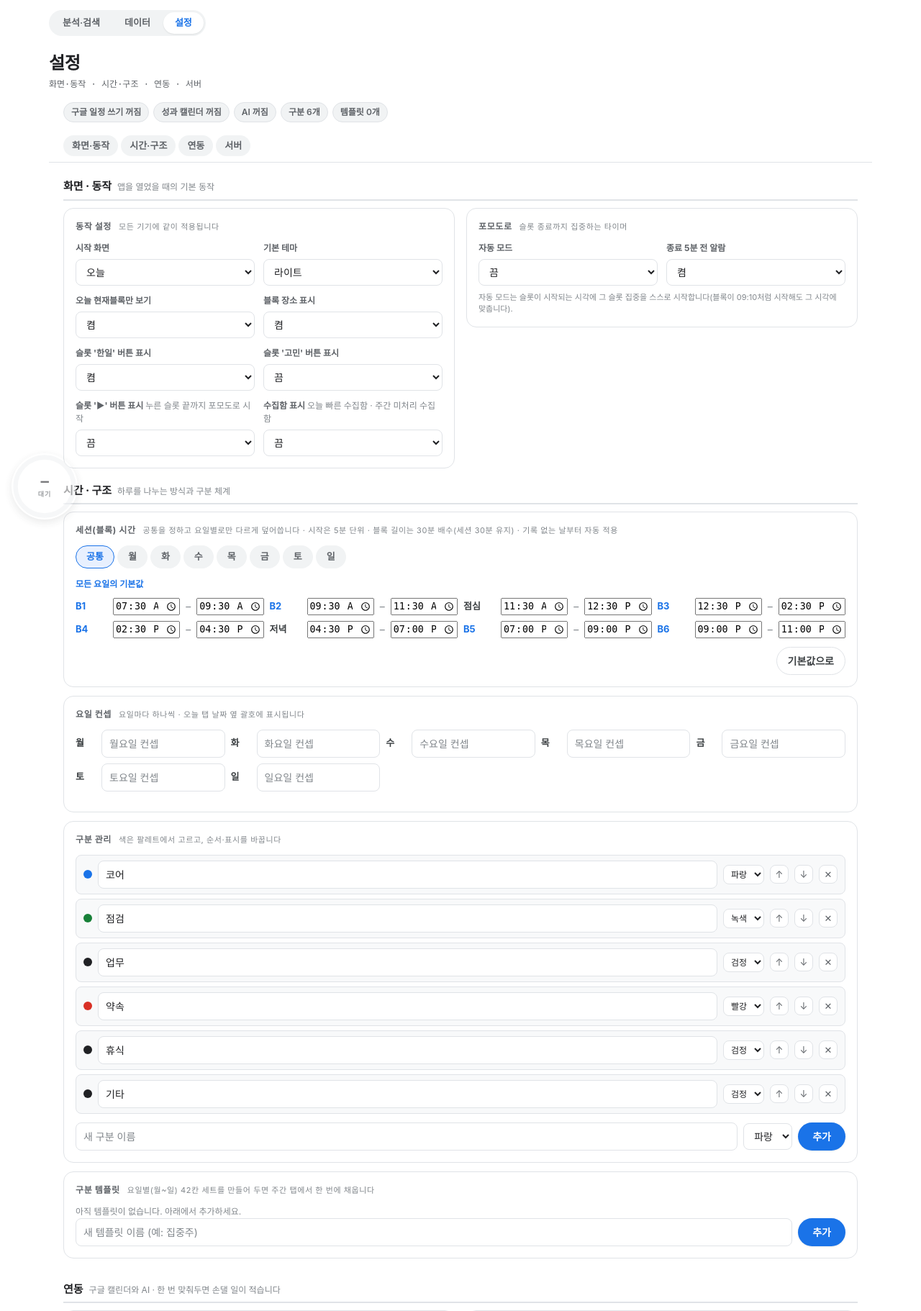
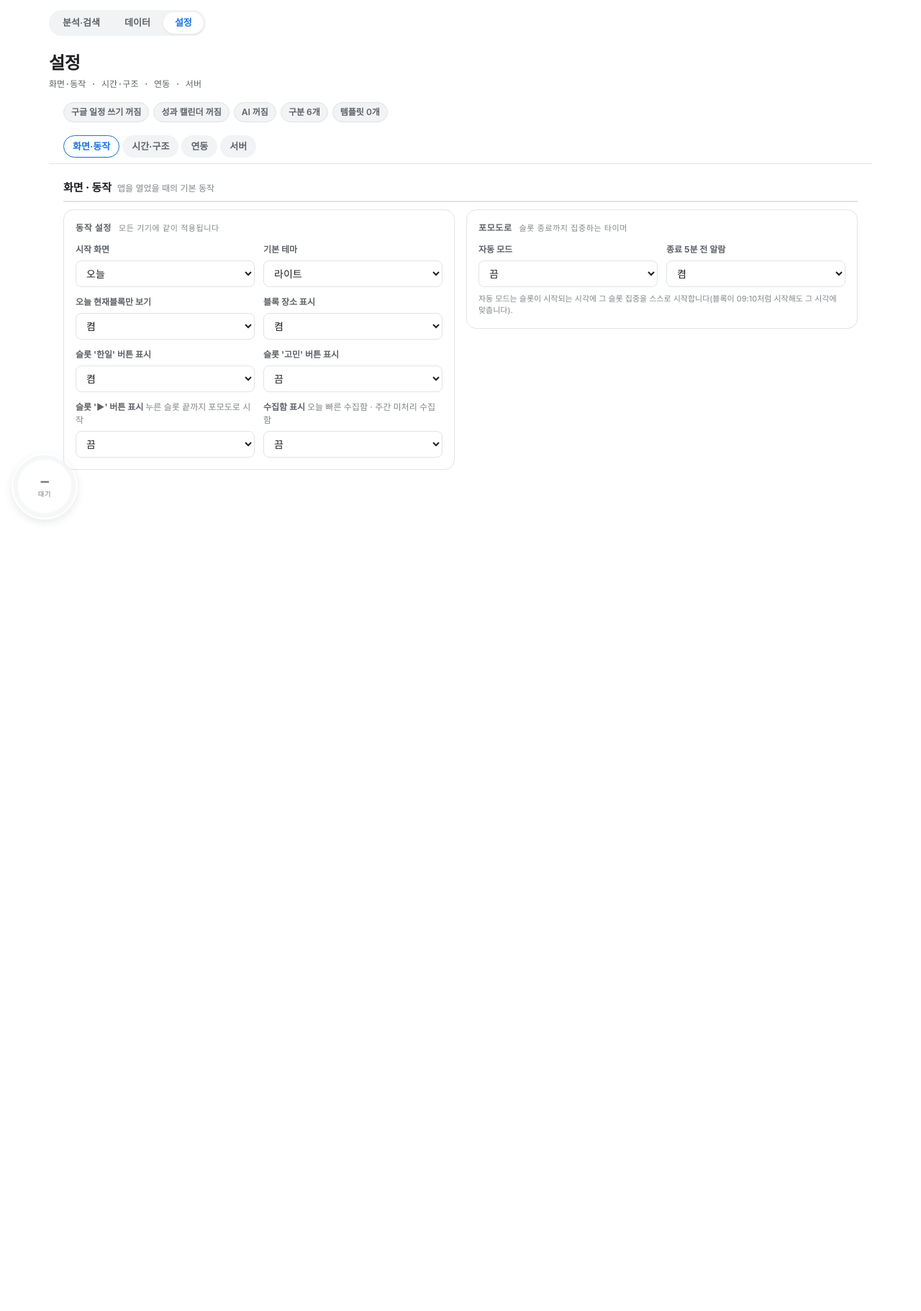
Before and after one commit to makitjung/6block, a FastAPI app: page /settings in a window 1280 px wide. Shown: the part 62-1884 px from the top of the page at 72% size. After the commit the page ends 787 px from the top, so only its background shows below. Run offline with FastAPI, Linux system fonts and the light colour scheme; data comes from the database, SQL or seed files in the repository; data that the repository does not hold is empty.

Commit message:
설정 탭을 그룹 탭으로 나누고 구분 관리를 3열로 배치한다
네 그룹이 한 화면에 다 펼쳐져 있어 어수선했다. 위의 바로가기 줄을 진짜 탭으로 바꿔
한 번에 한 그룹만 보이게 하고, 고른 탭은 주소 # 에 남겨 새로고침해도 그대로 열린다.

구분이 아홉 개라 한 줄씩 쌓으면 너무 길어 3열 격자로 나눈다(좁으면 2열·1열).
42칸짜리 구분 템플릿은 접어 두어 기본 화면에서 자리를 먹지 않게 했다.

Co-Authored-By: Claude Opus 5 <noreply@anthropic.com>

```diff
--- a/app/static/style.css
+++ b/app/static/style.css
@@ -982,7 +982,17 @@ textarea::placeholder, input::placeholder { color: var(--text-subtle); }
 .block-stack-bar { display: flex; justify-content: center; margin-bottom: 10px; }
 .block.blk-collapsed { display: none; }
 /* === 설정 페이지 === */
-.set-cat-list { display: flex; flex-direction: column; gap: 6px; margin-bottom: 12px; }
+/* 구분이 많아 한 줄씩 쌓으면 너무 길다. 3열로 나눠 한눈에 들어오게 한다. */
+.set-cat-list {
+    display: grid; grid-template-columns: repeat(3, minmax(0, 1fr));
+    gap: 6px; margin-bottom: 12px;
+}
+@media (max-width: 820px) { .set-cat-list { grid-template-columns: repeat(2, minmax(0, 1fr)); } }
+@media (max-width: 560px) { .set-cat-list { grid-template-columns: minmax(0, 1fr); } }
+/* 3열에서는 이름칸이 좁아지므로 색 고르기와 버튼을 더 작게 눌러 담는다 */
+.set-cat-list .set-cat-row { gap: 5px; padding: 6px 8px; }
+.set-cat-list .set-cat-tone { width: auto; min-width: 62px; padding: 3px 4px; font-size: 12px; }
+.set-cat-list .set-cat-name { padding: 3px 6px; }
 .set-cat-row {
     display: flex; align-items: center; gap: 8px;
     background: var(--surface-2); border: 1px solid var(--border);
@@ -1528,12 +1538,18 @@ button.rf-badge.rf-kind-cycle:hover { box-shadow: inset 0 0 0 1px var(--border);
     padding: 8px 20px; margin-bottom: 6px;
     background: var(--bg); border-bottom: 1px solid var(--border);
 }
-.set-nav a {
-    font-size: 13px; font-weight: 700; color: var(--text-muted); text-decoration: none;
-    padding: 5px 12px; border-radius: var(--r-pill); background: var(--surface-3);
-}
-.set-nav a:hover { color: var(--accent); background: var(--accent-soft); }
-.set-group { padding: 6px 20px 4px; scroll-margin-top: 104px; }
+.set-nav button {
+    font-size: 13px; font-weight: 700; color: var(--text-muted); cursor: pointer;
+    padding: 5px 12px; border: 1px solid transparent;
+    border-radius: var(--r-pill); background: var(--surface-3);
+}
+.set-nav button:hover { color: var(--accent); background: var(--accent-soft); }
+.set-nav button.is-active {
+    color: var(--accent); background: var(--surface);
+    border-color: var(--border-focus); box-shadow: var(--sh-1);
+}
+.set-group { padding: 6px 20px 4px; }
+.set-group[hidden] { display: none; }
 .set-group-title {
     display: flex; align-items: baseline; gap: 8px; flex-wrap: wrap;
     margin: 10px 0 10px; padding-bottom: 6px; border-bottom: 2px solid var(--border);
--- a/app/templates/settings.html
+++ b/app/templates/settings.html
@@ -17,11 +17,11 @@
     <span class="set-chip">템플릿 {{ cat_templates | length }}개</span>
 </div>
 
-<nav class="set-nav" aria-label="설정 그룹 바로가기">
-    <a href="#set-g-behavior">화면·동작</a>
-    <a href="#set-g-structure">시간·구조</a>
-    <a href="#set-g-link">연동</a>
-    <a href="#set-g-server">서버</a>
+<nav class="set-nav" id="set-tabs" aria-label="설정 그룹">
+    <button type="button" class="is-active" data-tab="set-g-behavior">화면·동작</button>
+    <button type="button" data-tab="set-g-structure">시간·구조</button>
+    <button type="button" data-tab="set-g-link">연동</button>
+    <button type="button" data-tab="set-g-server">서버</button>
 </nav>
 
 <section class="set-group" id="set-g-behavior">
@@ -112,7 +112,7 @@
     </div>
 </section>
 
-<section class="set-group" id="set-g-structure">
+<section class="set-group" id="set-g-structure" hidden>
     <h2 class="set-group-title">시간 · 구조 <span class="set-group-sub">하루를 나누는 방식과 구분 체계</span></h2>
 
     <section class="card">
@@ -163,9 +163,8 @@
         <div class="set-bt-actions"><span class="set-bt-msg" id="set-wdc-msg"></span></div>
     </section>
 
-    <div>
-        <section class="card">
-            <h2 class="card-title">구분 관리 <span class="card-sub">색은 팔레트에서 고르고, 순서·표시를 바꿉니다</span></h2>
+    <section class="card">
+        <h2 class="card-title">구분 관리 <span class="card-sub">색은 팔레트에서 고르고, 순서·표시를 바꿉니다</span></h2>
             <div class="set-cat-list" id="set-cat-list">
                 {% for c in categories %}
                 <div class="set-cat-row{% if not c.is_active %} is-hidden{% endif %}" data-id="{{ c.id }}">
@@ -195,12 +194,10 @@
                 </select>
                 <button type="button" class="primary-btn" id="set-cat-add-btn">추가</button>
             </div>
-        </section>
+    </section>
 
-    </div>
-
-    <section class="card set-template-card">
-        <h2 class="card-title">구분 템플릿 <span class="card-sub">요일별(월~일) 42칸 세트를 만들어 두면 주간 탭에서 한 번에 채웁니다</span></h2>
+    <details class="card set-template-card">
+        <summary class="card-title">구분 템플릿 <span class="card-sub">요일별(월~일) 42칸 세트를 만들어 두면 주간 탭에서 한 번에 채웁니다</span></summary>
         <div id="set-tpl-list">
             {% for t in cat_templates %}
             <div class="set-tpl" data-id="{{ t.id }}">
@@ -231,10 +228,10 @@
             <input type="text" id="set-tpl-new-name" placeholder="새 템플릿 이름 (예: 집중주)" autocomplete="off">
             <button type="button" class="primary-btn" id="set-tpl-add-btn">추가</button>
         </div>
-    </section>
+    </details>
 </section>
 
-<section class="set-group" id="set-g-link">
+<section class="set-group" id="set-g-link" hidden>
     <h2 class="set-group-title">연동 <span class="set-group-sub">구글 캘린더와 AI · 한 번 맞춰두면 손댈 일이 적습니다</span></h2>
     <div class="split-2">
         <section class="card">
@@ -301,7 +298,7 @@
     </div>
 </section>
 
-<section class="set-group" id="set-g-server">
+<section class="set-group" id="set-g-server" hidden>
     <h2 class="set-group-title">서버 <span class="set-group-sub">코드·환경변수를 바꾼 뒤 반영</span></h2>
     <section class="card">
         <h2 class="card-title">재시작 <span class="card-sub">기록·백업·내보내기는 데이터 탭에 있습니다</span></h2>
```
Also changed, not shown: app/static/app.js.
